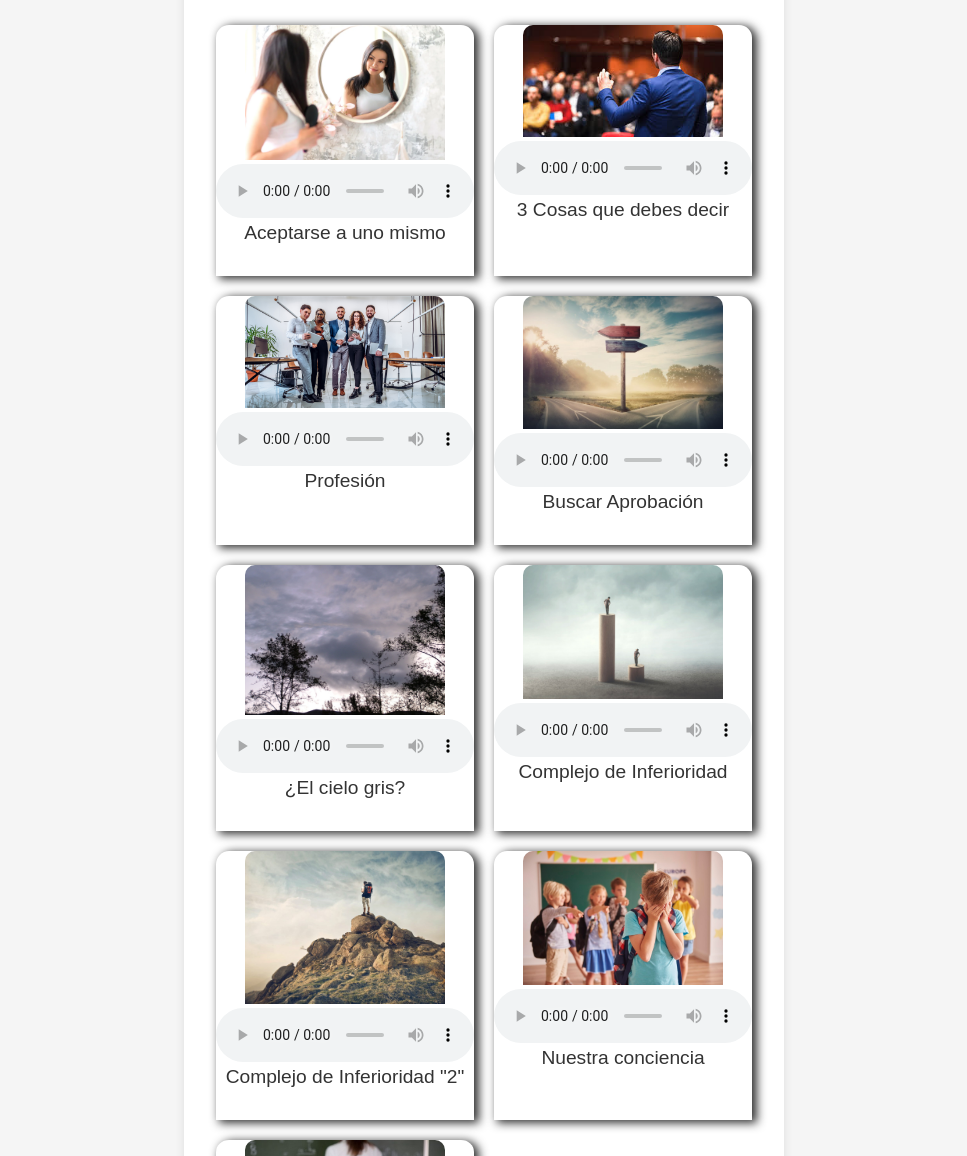
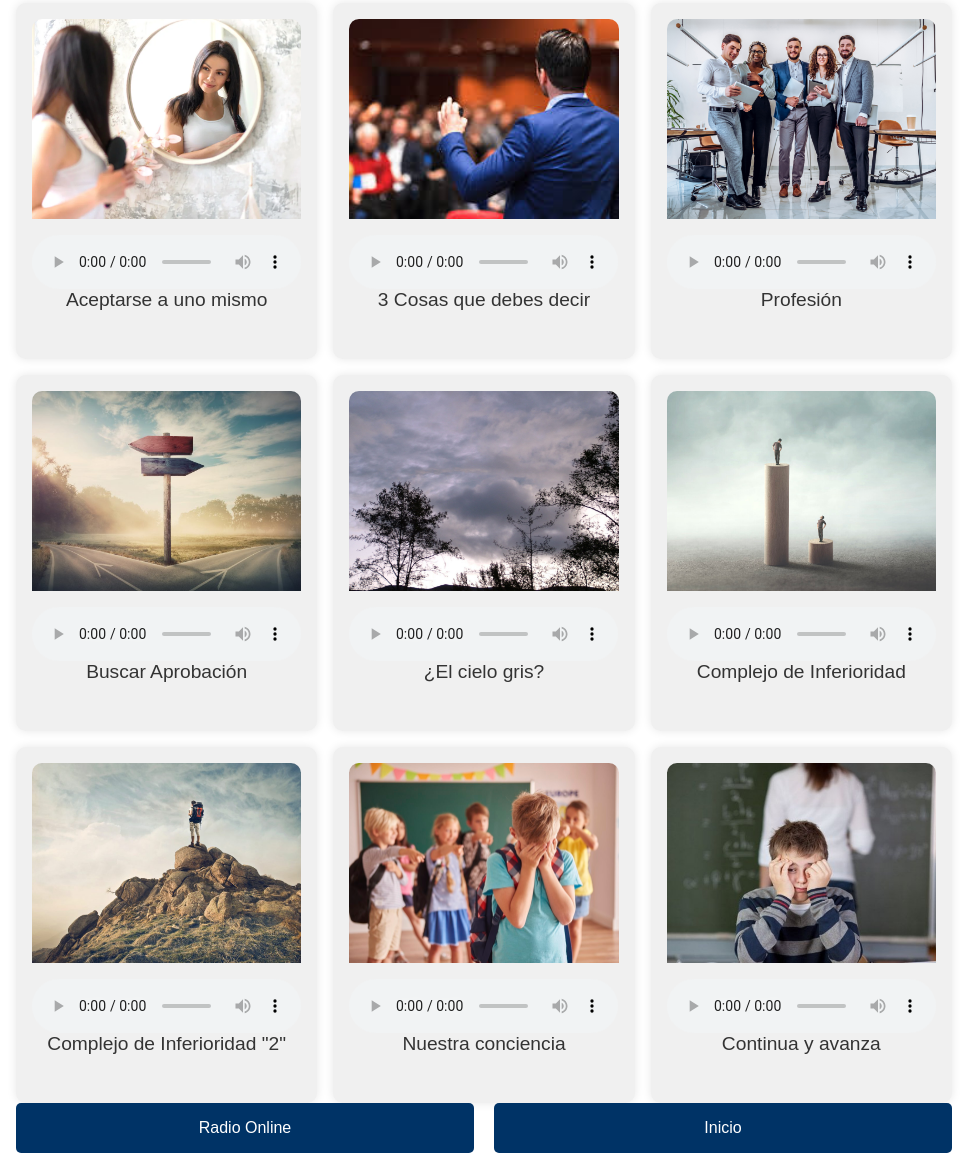
Before and after one commit to Reoobot/MinisterioImpactoDeDiosEspa-a, a plain HTML site: page programas-y-predicas.html in a window 1280 px wide. Shown: the part 245-1401 px from the top of the page, without its empty margins (156-1123 px from the left). Drawn offline with Linux system fonts and the light colour scheme.

Commit message:
four commit

```diff
--- a/programas-y-predicas.html
+++ b/programas-y-predicas.html
@@ -15,73 +15,73 @@
         <section class="main-section">
             <h2>Programas y Prédicas</h2>
             <p>Impacto de Dios España ofrece una variedad de programas y prédicas para enriquecer tu vida espiritual.</p>
-            <div class="links">
-                <div class="borde">
-                    <img src="aceunomismo.webp" alt="Radio Oline" class="proimag">
+            <div class="grid-container">
+                <div class="grid-item borde">
+                    <img src="aceunomismo.webp" alt="Aceptarse Uno Mismo" class="proimag">
                     <audio controls>
                         <source src="https://reoobot.github.io/RadiOline/ACEPTARSE%20A%20UNO%20MISMO.mp3" type="audio/mpeg">
                         Aceptarse Uno Mismo.
                     </audio>
                     <p>Aceptarse a uno mismo</p>
                 </div>
-                <div class="borde">
-                    <img src="decirr.jpeg" alt="Radio Oline" class="proimag">
+                <div class="grid-item borde">
+                    <img src="decirr.jpeg" alt="3 Cosas que debes decir" class="proimag">
                     <audio controls>
                         <source src="https://reoobot.github.io/RadiOline/3%20cosas%20que%20debes%20decidir.mp3" type="audio/mpeg">
                         Tu navegador no soporta el elemento de audio.
                     </audio>
                     <p>3 Cosas que debes decir</p>
                 </div>
-                <div class="borde">
-                    <img src="profesion.png" alt="Radio Oline" class="proimag">
+                <div class="grid-item borde">
+                    <img src="profesion.png" alt="Profesión" class="proimag">
                     <audio controls>
                         <source src="https://reoobot.github.io/RadiOline/1%20profesion.mp3" type="audio/mpeg">
                         Tu navegador no soporta el elemento de audio.
                     </audio>
                     <p>Profesión</p>
                 </div>
-                <div class="borde">
-                    <img src="aprobacion.jpeg" alt="Radio Oline" class="proimag">
+                <div class="grid-item borde">
+                    <img src="aprobacion.jpeg" alt="Buscar Aprobación" class="proimag">
                     <audio controls>
                         <source src="https://reoobot.github.io/RadiOline/BUSCA%20DE%20APROBACION%202%20IMPACTO.mp3" type="audio/mpeg">
                         Tu navegador no soporta el elemento de audio.
                     </audio>
                     <p>Buscar Aprobación</p>
                 </div>
-                <div class="borde">
-                    <img src="gris.jpg" alt="Radio Oline" class="proimag">
+                <div class="grid-item borde">
+                    <img src="gris.jpg" alt="¿El cielo gris?" class="proimag">
                     <audio controls>
                         <source src="https://reoobot.github.io/RadiOline/CIELO%20GRIS.mp3" type="audio/mpeg">
                         Tu navegador no soporta el elemento de audio.
                     </audio>
                     <p>¿El cielo gris?</p>
                 </div>
-                <div class="borde">
-                    <img src="complejo.jpg" alt="Radio Oline" class="proimag">
+                <div class="grid-item borde">
+                    <img src="complejo.jpg" alt="Complejo de Inferioridad" class="proimag">
                     <audio controls>
                         <source src="https://reoobot.github.io/RadiOline/complejo%20de%20inferioridad.mp3" type="audio/mpeg">
                         Tu navegador no soporta el elemento de audio.
                     </audio>
                     <p>Complejo de Inferioridad</p>
                 </div>
-                <div class="borde">
-                    <img src="compejo2.jpg" alt="Radio Oline" class="proimag">
+                <div class="grid-item borde">
+                    <img src="compejo2.jpg" alt="Complejo de Inferioridad 2" class="proimag">
                     <audio controls>
                         <source src="https://reoobot.github.io/RadiOline/complejo%202.mp3" type="audio/mpeg">
                         Tu navegador no soporta el elemento de audio.
                     </audio>
                     <p>Complejo de Inferioridad "2"</p>
                 </div>
-                <div class="borde">
-                    <img src="conciencia.jpg" alt="Radio Oline" class="proimag">
+                <div class="grid-item borde">
+                    <img src="conciencia.jpg" alt="Nuestra conciencia" class="proimag">
                     <audio controls>
                         <source src="https://reoobot.github.io/RadiOline/conciencia.mp3" type="audio/mpeg">
                         Tu navegador no soporta el elemento de audio.
                     </audio>
                     <p>Nuestra conciencia</p>
                 </div>
-                <div class="borde">
-                    <img src="continua.jpeg" alt="Radio Oline" class="proimag">
+                <div class="grid-item borde">
+                    <img src="continua.jpeg" alt="Continua y avanza" class="proimag">
                     <audio controls>
                         <source src="https://reoobot.github.io/RadiOline/continua%20y%20avanza.mp3" type="audio/mpeg">
                         Tu navegador no soporta el elemento de audio.
@@ -90,7 +90,7 @@
                 </div>
             </div>
             <div class="links">
-                <a href="radio.html" class="btn">Radio Oline</a>
+                <a href="radio.html" class="btn">Radio Online</a>
                 <a href="index.html" class="btn">Inicio</a>
             </div>
         </section>
--- a/styles.css
+++ b/styles.css
@@ -32,7 +32,7 @@ header .logo {
 
 header h1 {
     font-size: 2.5rem;
-    margin-left: 120px; /* Adjust if necessary based on logo size */
+    margin-left: 120px; /* Ajusta si es necesario basado en el tamaño del logo */
 }
 
 main {
@@ -46,7 +46,7 @@ main {
     box-shadow: 0 0 10px rgba(0, 0, 0, 0.1);
     padding: 2rem;
     text-align: center;
-    max-width: 600px;
+    max-width: 1000px;
     margin: 0 auto;
 }
 
@@ -59,20 +59,23 @@ main {
     font-size: 1.2rem;
     margin-bottom: 2rem;
 }
-.intro{
-    width: 30%;
+
+.intro {
+    max-width: 100%;
+    height: auto;
 }
- .borde{
-    box-shadow: 4px 2px 10px 1px;
-    border-radius: 5% 5% 0 0;
 
- }
+.borde {
+    box-shadow: 0 4px 10px rgba(0, 0, 0, 0.1);
+    border-radius: 10px;
+}
+
 .links {
     display: grid;
     grid-template-columns: 1fr 1fr;
     gap: 20px;
+    justify-content: center;
 }
-
 
 .btn {
     background: #003366;
@@ -81,8 +84,6 @@ main {
     padding: 1rem 2rem;
     border-radius: 5px;
     transition: background 0.3s;
-    margin: 0.5rem;
-    flex-grow: 1;
     text-align: center;
 }
 
@@ -128,11 +129,46 @@ footer {
     border-radius: 10px;
     margin-bottom: 1rem;
 }
-.proimag{
-    width: 200px;
+
+.grid-container {
+    display: grid;
+    grid-template-columns: repeat(3, 1fr);
+    gap: 1rem;
+}
+
+.grid-item {
+    background: #f0f0f0;
+    border-radius: 10px;
+    padding: 1rem;
+    display: flex;
+    flex-direction: column;
+    align-items: center;
+    text-align: center;
+    box-shadow: 0 0 10px rgba(0, 0, 0, 0.1);
+}
+
+.image-container {
+    width: 100%;
+    height: 200px; /* Ajusta la altura según sea necesario */
+    overflow: hidden;
+}
+
+.cropped-image {
+    width: 100%;
+    height: 100%;
+    object-fit: cover;
+    object-position: center;
+}
+
+.grid-item audio {
+    margin-top: 1rem;
+}
+
+.proimag {
+    width: 100%;
+    height: 200px; /* Ajusta la altura según sea necesario */
+    object-fit: cover;
     border-radius: 10px 10px 0 0;
-    object-fit: cover; /* La imagen cubrirá completamente el contenedor */
-    object-position: center; /* Centra la imagen en el contenedor */
 }
 
 @media (max-width: 768px) {
@@ -163,4 +199,8 @@ footer {
     .main-section p, .radio-section p {
         font-size: 1rem;
     }
+
+    .grid-container {
+        grid-template-columns: 1fr;
+    }
 }
```
Also changed, not shown: radio.html (+1 -1 lines).
